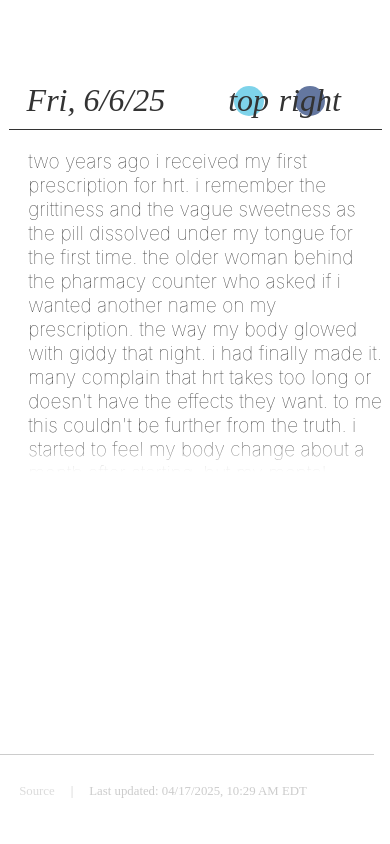
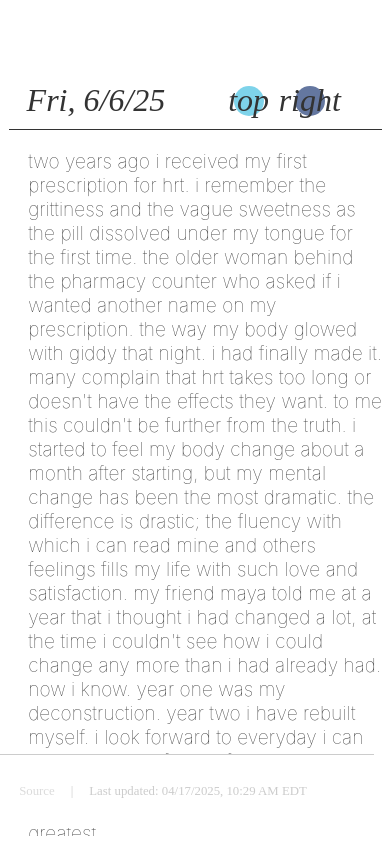
Before and after one commit to chloe-online/chlo_exposed, a Svelte app: page / in a window 390 px wide. Built offline with nearby package versions, Linux system fonts and the light colour scheme.

Commit message:
improve scroll styling

```diff
--- a/src/Entry.svelte
+++ b/src/Entry.svelte
@@ -200,6 +200,7 @@
     /* Hide scrollbar */
     scrollbar-width: none; /* Firefox */
     -ms-overflow-style: none; /* Internet Explorer 10+ */
+    padding-bottom: 100px;
   }
 
   /* Hide scrollbar for WebKit browsers (Chrome, Safari, Edge) */
@@ -213,7 +214,7 @@
     bottom: 0;
     left: 0;
     right: 0;
-    height: 30px;
+    height: 100px;
     background: linear-gradient(to bottom, transparent, var(--bg-color));
     pointer-events: none;
     z-index: 1;
@@ -231,13 +232,23 @@
   }
 
   @media (max-width: 768px) {
+    .entry {
+      height: auto; /* Remove fixed height */
+    }
+
     .entry-content {
       padding: 0;
       max-width: 100%;
+      overflow-y: visible; /* Disable scrolling */
     }
 
     .entry-content p {
       padding-left: 1em;
+    }
+
+    /* Hide gradient on mobile */
+    .entry::after {
+      display: none;
     }
   }
 
```
